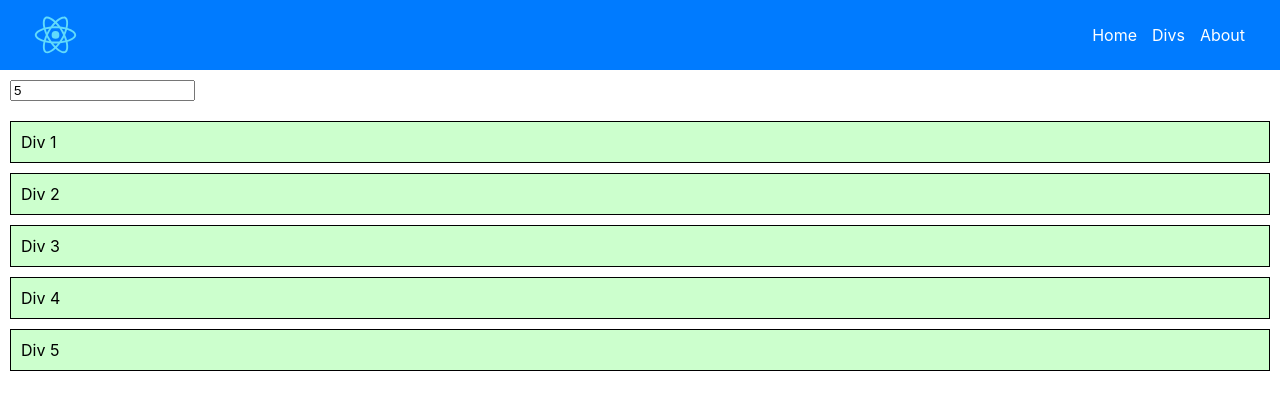
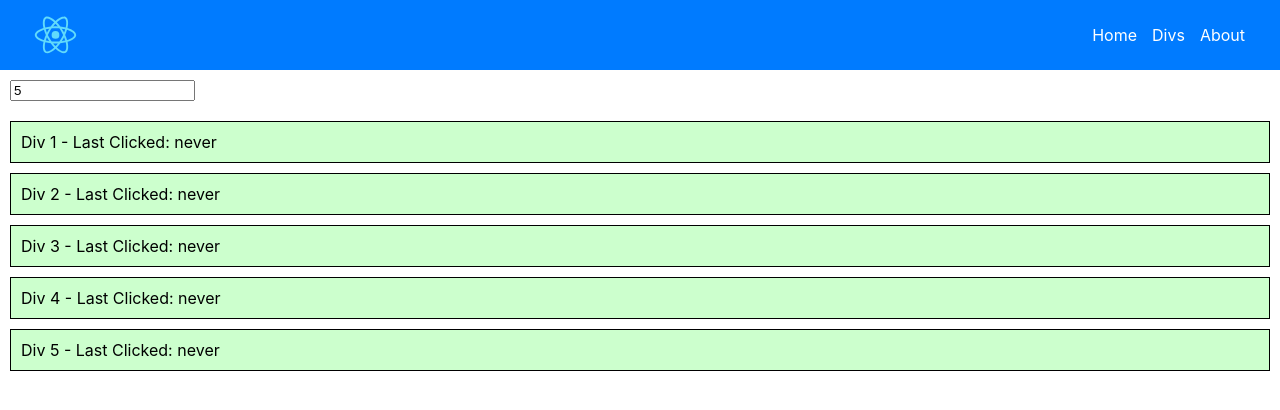
Before and after one commit to sergey-judi/react-sandbox, a React (Create React App) app: page /react-sandbox/divs in a window 1280 px wide. Shown: the top 410 px of the page. Built offline with nearby package versions, Linux system fonts and the light colour scheme.

Commit message:
Added timestamp update on div click

```diff
--- a/src/pages/Divs.js
+++ b/src/pages/Divs.js
@@ -1,18 +1,35 @@
 import React, { useState } from 'react';
 
+class ClickableDiv {
+  constructor(wasClicked = false, timestamp = null) {
+    this.wasClicked = wasClicked;
+    this.timestamp = timestamp;
+  }
+
+  toggleWasClicked() {
+    this.wasClicked = !this.wasClicked;
+    this.timestamp = new Date();
+  }
+}
+
 const Divs = () => {
-  const [numDivs, setNumDivs] = useState(5); // Set initial number of divs
-  // Initialize an array to track the toggle state of each div
-  const [clicked, setClicked] = useState(Array(numDivs).fill(false));
+  const [divsNumber, setDivsNumber] = useState(5); // Set initial number of divs
+
+  const [divsState, setDivsState] = useState(Array(divsNumber).fill(() => new ClickableDiv())); // Initialize an array to track the toggle state of each div
 
   const handleDivClick = (index) => {
     // Toggle the clicked state for the div at the specific index
-    const updatedClicked = clicked.slice(); // Clone the array to avoid direct state mutation
-    updatedClicked[index] = !updatedClicked[index];
-    setClicked(updatedClicked);
+    const updatedState = divsState.slice(); // Clone the array to avoid direct state mutation
+    const existingDivState = divsState[index];
+
+    const updatedDivState = new ClickableDiv(existingDivState.wasClicked);
+    updatedDivState.toggleWasClicked();
+
+    updatedState[index] = updatedDivState;
+    setDivsState(updatedState);
   };
 
-  const divs = Array.from({ length: numDivs }, (_, index) => (
+  const divs = divsState.map((divState, index) => (
     <div
       key={index}
       onClick={() => handleDivClick(index)}
@@ -20,20 +37,20 @@ const Divs = () => {
         margin: '10px',
         padding: '10px',
         border: '1px solid black',
-        backgroundColor: clicked[index] ? '#FFCCCB' : '#CCFFCD', // Change color if clicked
+        backgroundColor: divState.wasClicked ? '#FFCCCB' : '#CCFFCD', // Change color if clicked
         cursor: 'pointer',
       }}
     >
-      Div {index + 1}
+      Div {index + 1} - Last Clicked: {divState.timestamp != undefined ? new Date(divState.timestamp).toISOString() : "never"}
     </div>
   ));
 
   // Ensure the clicked array matches the number of divs when it changes
   const adjustClickedArray = (newSize) => {
-    setClicked((prevClicked) => {
+    setDivsState((prevClicked) => {
       const updatedClicked = prevClicked.slice(0, newSize);
       while (updatedClicked.length < newSize) {
-        updatedClicked.push(false);
+        updatedClicked.push(new ClickableDiv());
       }
       return updatedClicked;
     });
@@ -43,11 +60,11 @@ const Divs = () => {
     <div>
       <input
         type="number"
-        value={numDivs}
+        value={divsNumber}
         min="1" // Prevent negative numbers
         onChange={(e) => {
           const newSize = Number(e.target.value);
-          setNumDivs(newSize);
+          setDivsNumber(newSize);
           adjustClickedArray(newSize);
         }}
         style={{ margin: '10px' }}
```
